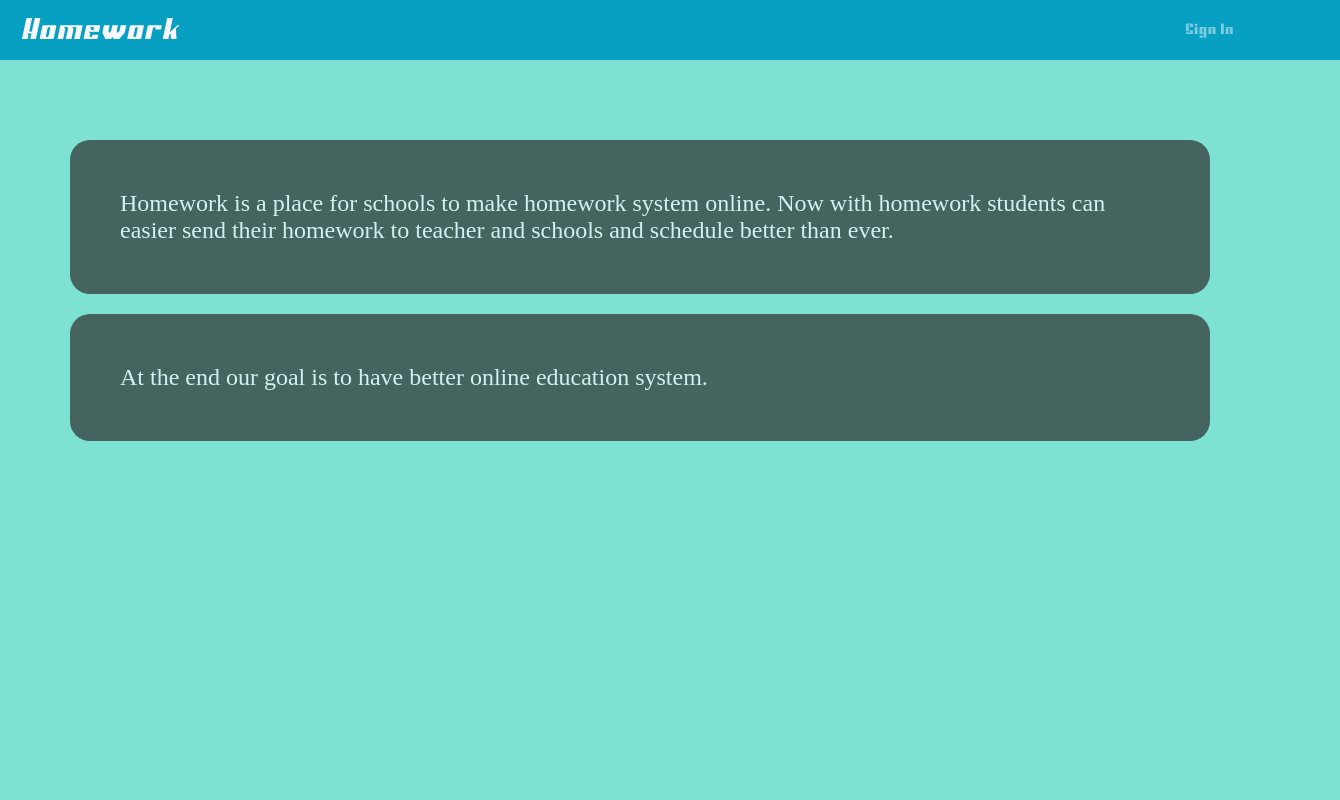
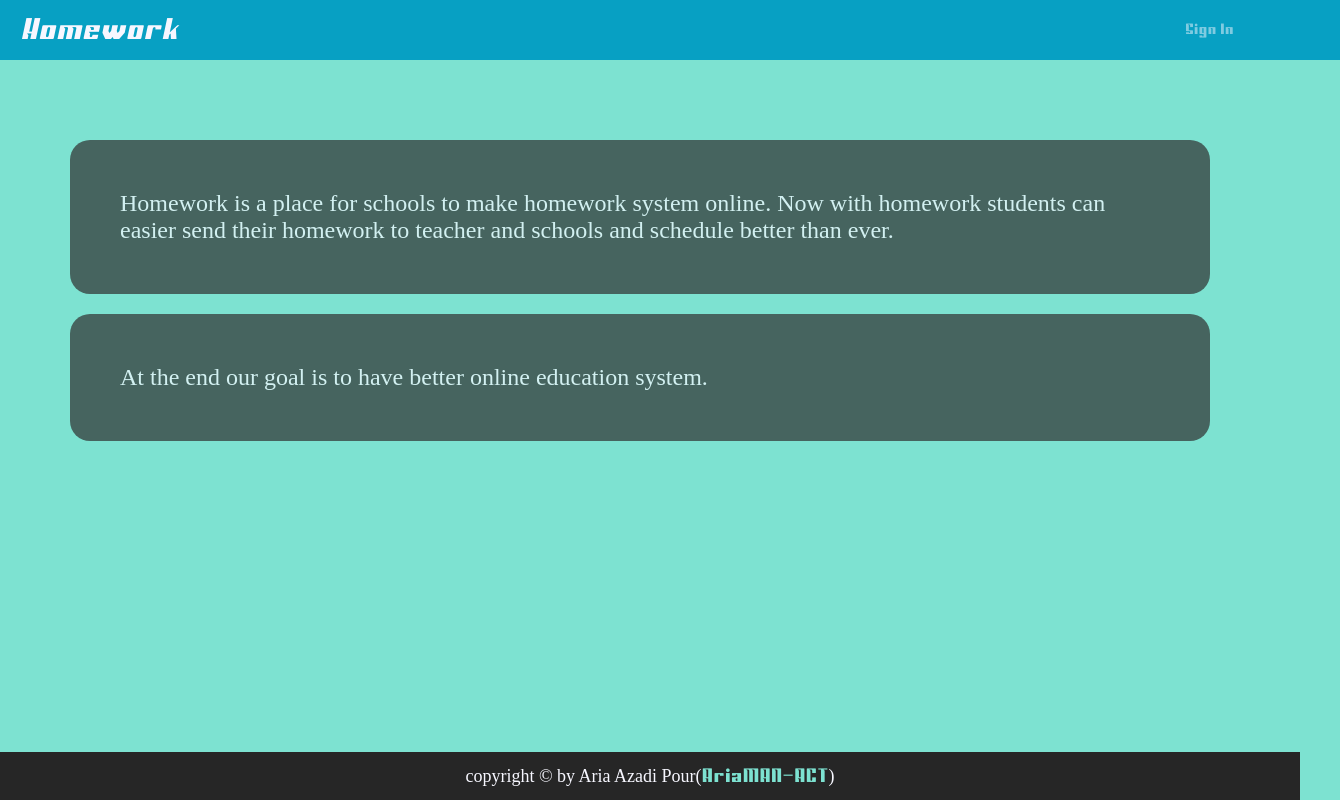
Before and after one commit to Dev-Addict/homework-client, a React (Create React App) app: page / in a window 1280 px wide. Shown: the whole page, 1340 px wide, since content can reach past the window. Built offline with nearby package versions, Linux system fonts and the light colour scheme.

Commit message:
create footer

```diff
--- a/package.json
+++ b/package.json
@@ -8,8 +8,11 @@
     "@testing-library/user-event": "^7.1.2",
     "react": "^16.13.1",
     "react-dom": "^16.13.1",
+    "react-redux": "^7.2.0",
     "react-router-dom": "^5.2.0",
-    "react-scripts": "3.4.1"
+    "react-scripts": "3.4.1",
+    "redux": "^4.0.5",
+    "redux-thunk": "^2.3.0"
   },
   "scripts": {
     "start": "react-scripts start",
--- a/src/components/App.js
+++ b/src/components/App.js
@@ -4,6 +4,7 @@ import {BrowserRouter, Switch, Route} from "react-router-dom";
 import Header from "./Header";
 import '../style/components/App.css';
 import Home from "../pages/Home";
+import Footer from "./Footer";
 
 function App() {
     return (
@@ -15,6 +16,7 @@ function App() {
                         <Home/>
                     </Route>
                 </Switch>
+                <Footer/>
             </div>
         </BrowserRouter>
     );
--- /dev/null
+++ b/src/components/Footer.js
@@ -0,0 +1,15 @@
+import React from "react";
+
+import '../style/components/Footer.css';
+
+const Footer = () => {
+    return (
+        <div className="footer-container">
+            copyright © by Aria Azadi Pour
+            {/* eslint-disable-next-line react/jsx-no-target-blank */}
+            (<a href="https://github.com/AriaMAN-ACT" target="_blank" className="footer-link">AriaMAN-ACT</a>)
+        </div>
+    );
+};
+
+export default Footer;
--- /dev/null
+++ b/src/style/components/Footer.css
@@ -0,0 +1,17 @@
+.footer-container {
+    position: fixed;
+    bottom: 0;
+    padding: 10px;
+    text-align: center;
+    background-color: var(--color-raisin-black);
+    width: 100%;
+    color: var(--color-ghost-white);
+    font-size: 18px;
+}
+
+.footer-link {
+    text-decoration: none;
+    color: var(--color-middle-blue-green);
+    font-size: 26px;
+    font-family: sportage, serif;
+}
--- a/src/style/components/Header.css
+++ b/src/style/components/Header.css
@@ -1,9 +1,10 @@
 .header-container {
     background-color: var(--color-blue-green);
-    position: absolute;
+    position: fixed;
     top: 0;
     width: 100%;
     padding: 30px;
+    z-index: 10;
 }
 
 .header-child {
--- a/src/style/pages/Home.css
+++ b/src/style/pages/Home.css
@@ -10,4 +10,10 @@
     font-size: 24px;
     opacity: 0.7;
     border-radius: 20px;
+    transition: all;
+    transition-duration: 500ms;
 }
+
+.home-message:hover {
+    opacity: 1;
+}
```
